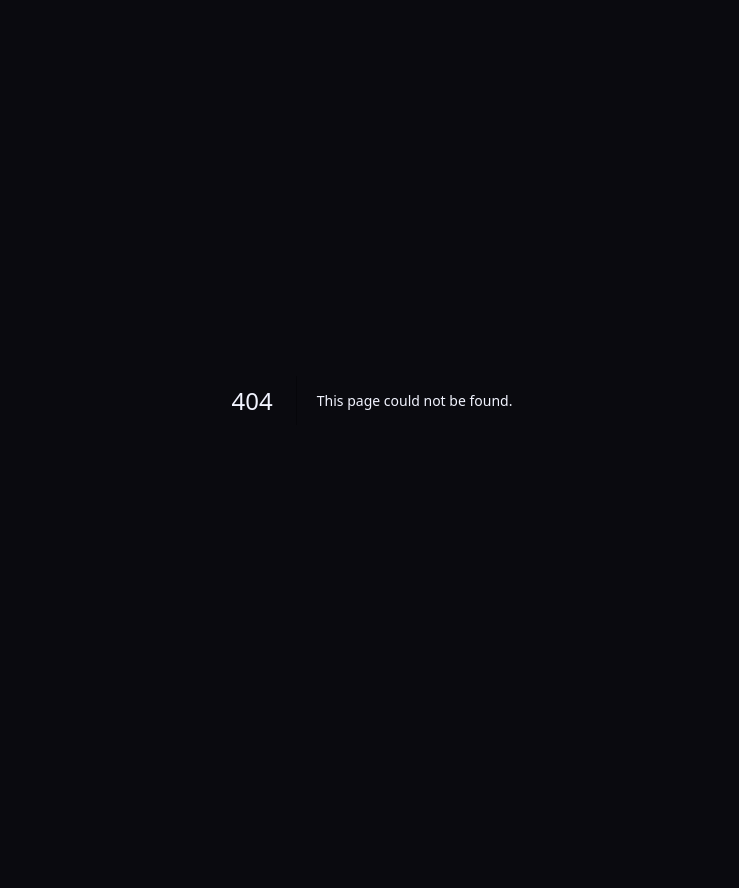
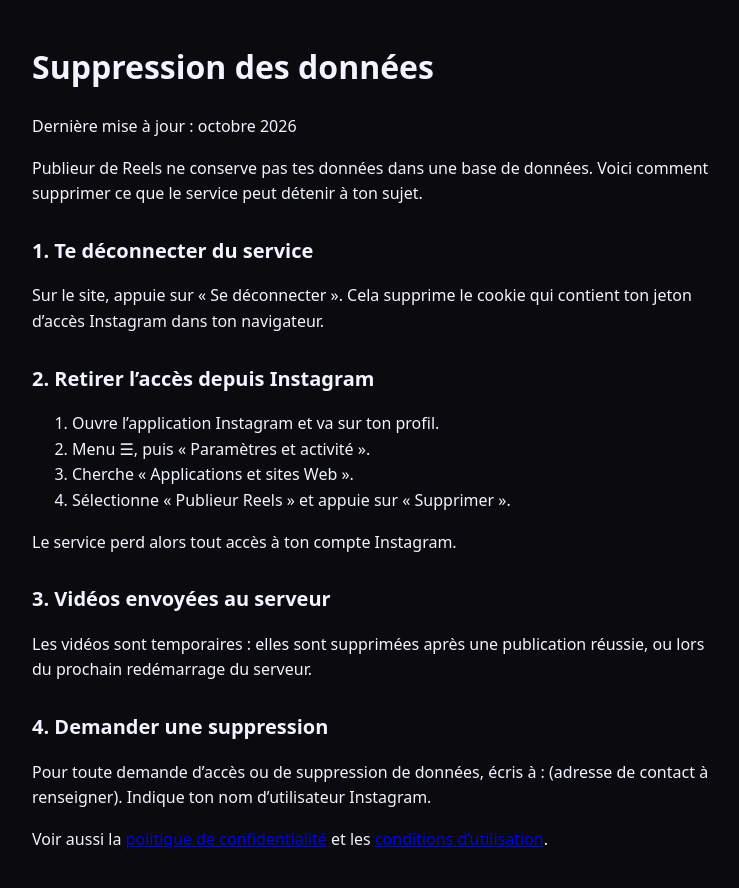
Before and after one commit to Dedewa75/publieur-reels, a Next.js app: page /suppression in a window 1280 px wide. Before the commit this address had no page. Shown: the whole page, without its empty margins (268-1007 px from the left). Before the commit the page ends 800 px from the top, so only its background shows below. Built offline with nearby package versions, Linux system fonts and the light colour scheme.

Commit message:
Add suppression page for data removal instructions

```diff
--- /dev/null
+++ b/app/suppression/page.js
@@ -0,0 +1,53 @@
+export const metadata = {
+  title: "Suppression des données – Publieur de Reels",
+};
+
+const box = { maxWidth: 680, margin: "0 auto", padding: 20, lineHeight: 1.6 };
+const h2 = { fontSize: 20, marginTop: 28 };
+
+export default function Page() {
+  const contact =
+    process.env.CONTACT_EMAIL || "(adresse de contact à renseigner)";
+  return (
+    <main style={box}>
+      <h1>Suppression des données</h1>
+      <p>Dernière mise à jour : octobre 2026</p>
+      <p>
+        Publieur de Reels ne conserve pas tes données dans une base de données.
+        Voici comment supprimer ce que le service peut détenir à ton sujet.
+      </p>
+
+      <h2 style={h2}>1. Te déconnecter du service</h2>
+      <p>
+        Sur le site, appuie sur « Se déconnecter ». Cela supprime le cookie qui
+        contient ton jeton d’accès Instagram dans ton navigateur.
+      </p>
+
+      <h2 style={h2}>2. Retirer l’accès depuis Instagram</h2>
+      <ol>
+        <li>Ouvre l’application Instagram et va sur ton profil.</li>
+        <li>Menu ☰, puis « Paramètres et activité ».</li>
+        <li>Cherche « Applications et sites Web ».</li>
+        <li>Sélectionne « Publieur Reels » et appuie sur « Supprimer ».</li>
+      </ol>
+      <p>Le service perd alors tout accès à ton compte Instagram.</p>
+
+      <h2 style={h2}>3. Vidéos envoyées au serveur</h2>
+      <p>
+        Les vidéos sont temporaires : elles sont supprimées après une
+        publication réussie, ou lors du prochain redémarrage du serveur.
+      </p>
+
+      <h2 style={h2}>4. Demander une suppression</h2>
+      <p>
+        Pour toute demande d’accès ou de suppression de données, écris à :{" "}
+        {contact}. Indique ton nom d’utilisateur Instagram.
+      </p>
+
+      <p>
+        Voir aussi la <a href="/confidentialite">politique de confidentialité</a>{" "}
+        et les <a href="/conditions">conditions d’utilisation</a>.
+      </p>
+    </main>
+  );
+          }
```
